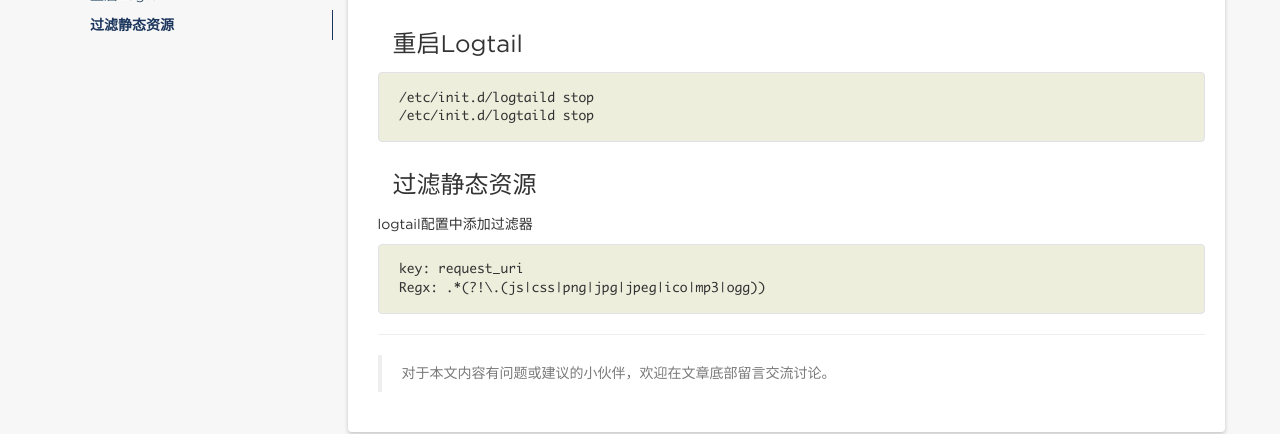
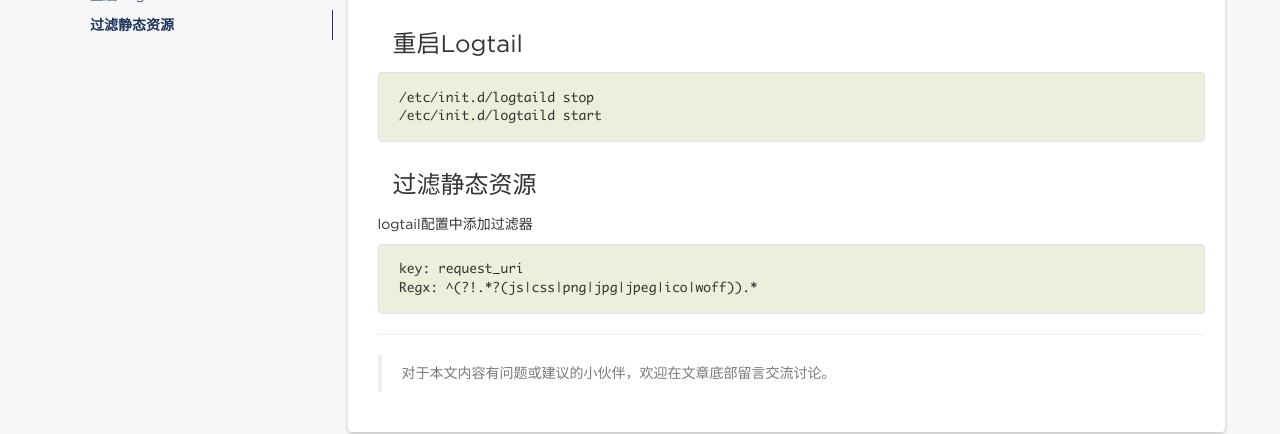
Before and after one commit to fengkai8375/fengkai8375.github.io, a Jekyll site: the page built from _posts/WebServer/2018-01-25-Aliyun-Logs-Logtail-Pub-Servers.md, in a window 1280 px wide and 900 px high, scrolled down 718 px. Shown: the part 297-731 px from the top of the window. Built offline with Jekyll 4.4.1, drawn with Linux system fonts in a browser that asks for light colours; nearby versions of some CDN libraries; comment, search, counter and statistics services are not loaded.

Commit message:
update post

````diff
--- a/_posts/WebServer/2018-01-25-Aliyun-Logs-Logtail-Pub-Servers.md
+++ b/_posts/WebServer/2018-01-25-Aliyun-Logs-Logtail-Pub-Servers.md
@@ -39,7 +39,7 @@
 
 ```shell
 /etc/init.d/logtaild stop
-/etc/init.d/logtaild stop
+/etc/init.d/logtaild start
 ```
 
 ### 过滤静态资源
@@ -47,5 +47,5 @@
 logtail配置中添加过滤器
 ```
 key: request_uri
-Regx: .*(?!\.(js|css|png|jpg|jpeg|ico|mp3|ogg))
+Regx: ^(?!.*?(js|css|png|jpg|jpeg|ico|woff)).*
 ```
````
